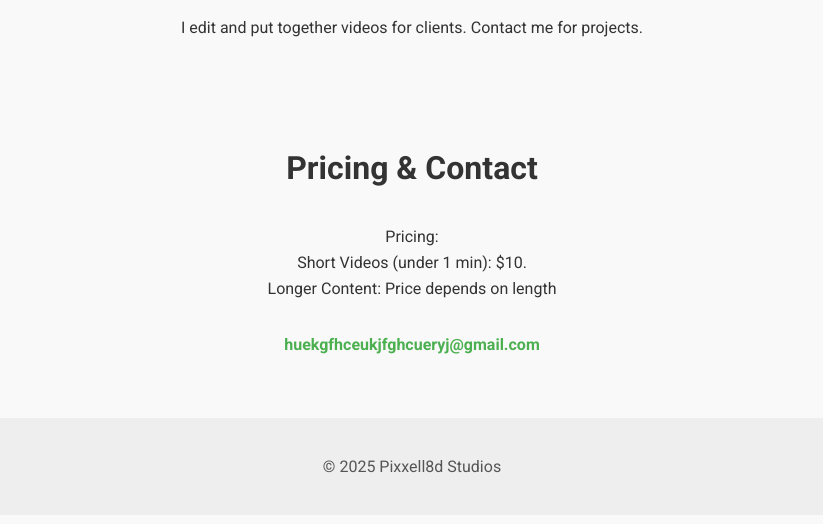
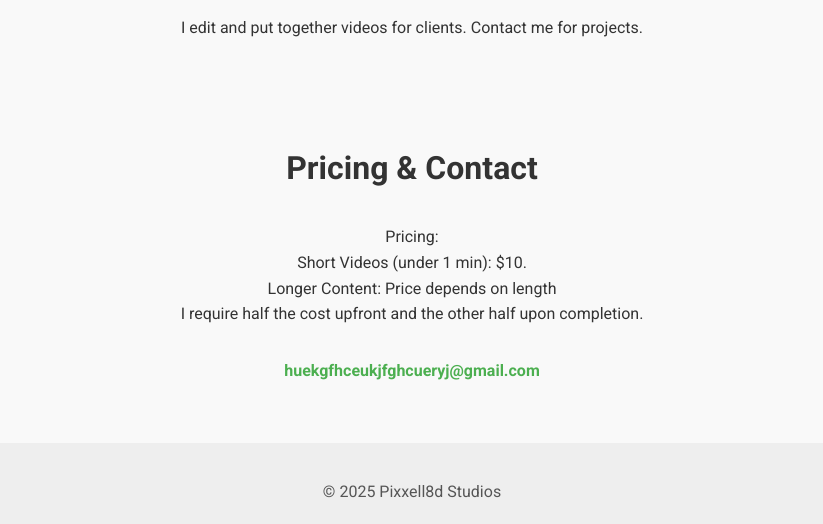
Before and after one commit to pixxell8dstudios/Pixxell8d-Studios, a plain HTML site: page index.html in a window 1280 px wide. Shown: the part 671-1195 px from the top of the page, without its empty margins (228-1051 px from the left). Drawn offline with Linux system fonts and the light colour scheme.

Commit message:
Updates site

```diff
--- a/index.html
+++ b/index.html
@@ -127,7 +127,7 @@
   <!-- Contact Section -->
   <section id="contact">
     <h2>Pricing & Contact</h2>
-    <p>Pricing:<br>Short Videos (under 1 min): $10.<br>Longer Content: Price depends on length</p>
+    <p>Pricing:<br>Short Videos (under 1 min): $10.<br>Longer Content: Price depends on length<br>I require half the cost upfront and the other half upon completion.</p>
     <a href="mailto:huekgfhceukjfghcueryj@gmail.com" class="email-link">huekgfhceukjfghcueryj@gmail.com</a>
   </section>
 
```
